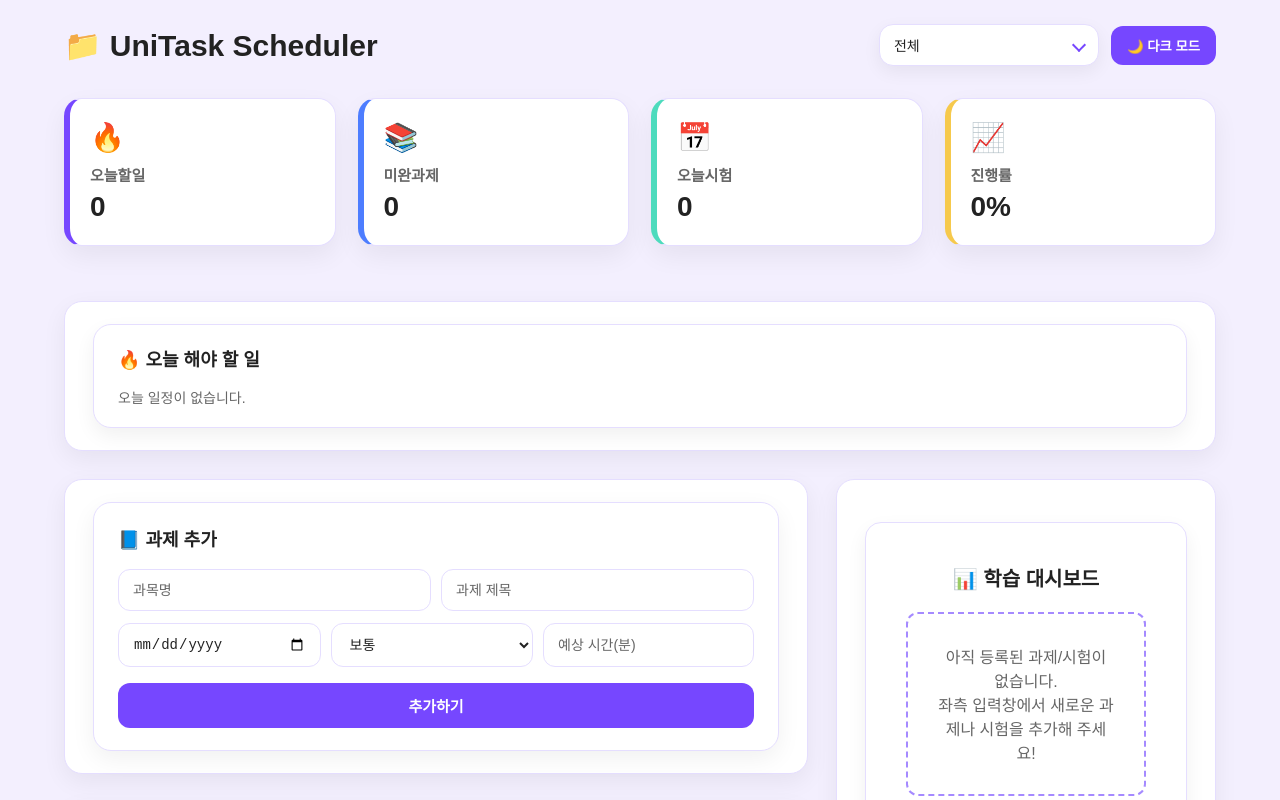
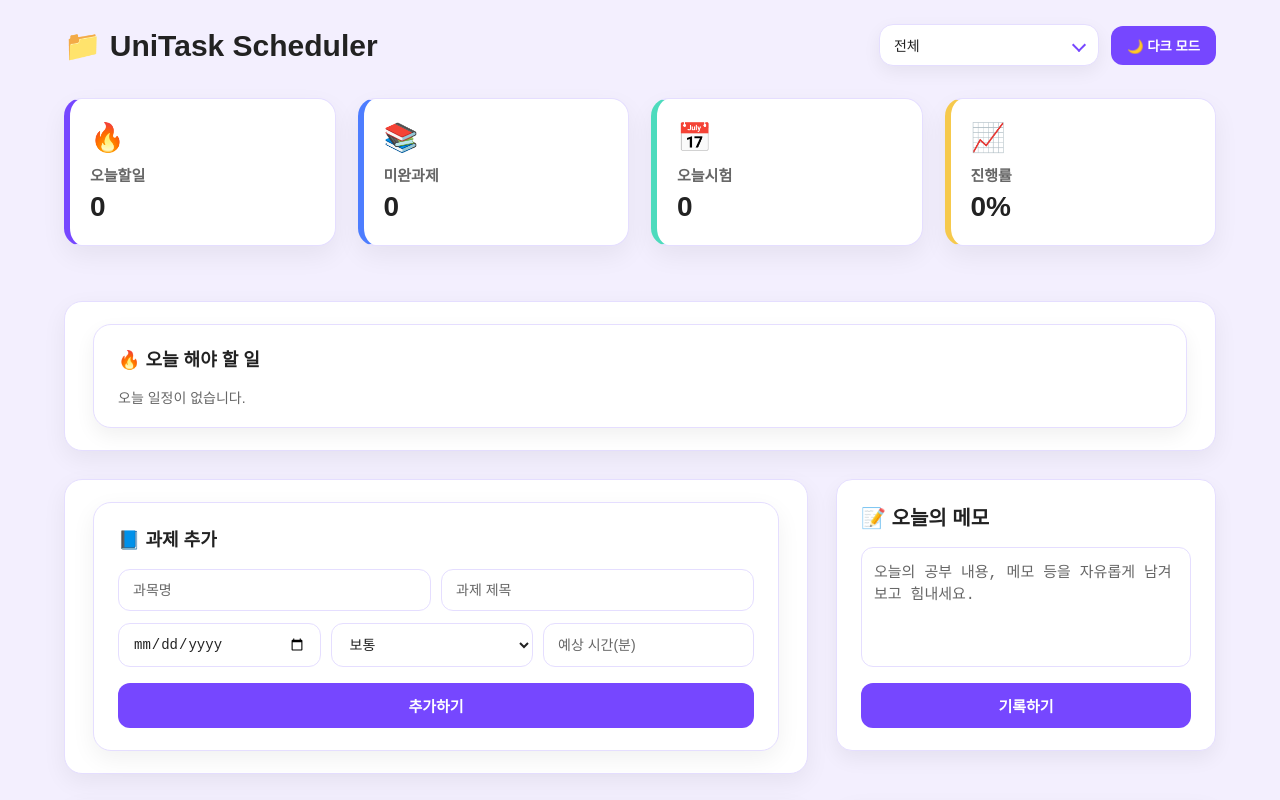
Before and after one commit to jeongsoyeon427/unitask-scheduler, a React (Vite) app: page / in a window 1280 px wide. Shown: the top 800 px of the page. Built offline with nearby package versions, Linux system fonts and the light colour scheme.

Commit message:
Add MemoBox

```diff
--- a/src/App.jsx
+++ b/src/App.jsx
@@ -9,8 +9,12 @@ import AssignmentInput from "./components/AssignmentInput";
 import AssignmentList from "./components/AssignmentList";
 import ExamInput from "./components/ExamInput";
 import ExamList from "./components/ExamList";
-import DashboardChart from "./components/DashboardChart";
+// DashboardChart 제거
+// import DashboardChart from "./components/DashboardChart";
 import CalendarView from "./components/CalendarView";
+
+// 새로 추가된 MemoBox
+import MemoBox from "./components/MemoBox";
 
 export default function App() {
   const [assignments, setAssignments] = useState([]);
@@ -105,11 +109,12 @@ export default function App() {
 
         {/* ------- 오른쪽 컬럼 ------- */}
         <div className="right-column">
-          <section className="section-card">
-            <DashboardChart assignments={assignments} exams={exams} />
-          </section>
+          {/* 🟣 DashboardChart 제거 */}
 
-          {/* ❗ CalendarView는 section-card로 감싸지 않는다 */}
+          {/* 📝 메모 박스 추가 */}
+          <MemoBox />
+
+          {/* 📅 캘린더 */}
           <CalendarView />
         </div>
       </div>
--- a/src/components/DashboardChart.css
+++ /dev/null
@@ -1,90 +0,0 @@
-/* ===============================
-   📊 DashboardChart 기본 카드
-================================ */
-
-.dc-card {
-  background: var(--card-bg);
-  padding: 24px;
-  border-radius: 16px;
-  border: 1px solid var(--border-color);
-  box-shadow: 0 8px 20px var(--shadow-color);
-  margin-top: 20px;
-  transition: background 0.25s, border-color 0.25s, box-shadow 0.25s;
-  width: 100%;
-}
-
-.dc-title {
-  font-size: 20px;
-  font-weight: 700;
-  margin-bottom: 20px;
-  color: var(--text-color);
-}
-
-/* ===============================
-   내부 차트 정렬
-================================ */
-
-.dc-charts {
-  display: flex;
-  gap: 30px;
-  justify-content: space-between;
-}
-
-.dc-chart-item {
-  width: 48%;
-  background: var(--card-glass);
-  padding: 20px;
-  border-radius: 12px;
-  border: 1px solid var(--border-color);
-  box-shadow: 0 4px 12px var(--shadow-color);
-}
-
-/* ===============================
-   빈 상태 UI
-================================ */
-
-.dc-card.empty {
-  text-align: center;
-  padding: 40px;
-}
-
-.empty-box {
-  margin-top: 20px;
-  padding: 30px;
-  border-radius: 12px;
-  background: var(--card-glass);
-  color: var(--accent-color);
-  font-weight: 500;
-  border: 2px dashed var(--accent-light);
-}
-
-/* ===============================
-   📱 모바일 완전 해결판
-   (모든 충돌 제거 + 시험 일정처럼 맞춤)
-================================ */
-
-@media (max-width: 768px) {
-
-  .dc-card {
-    width: 100% !important;
-    padding: 20px !important;
-  }
-
-  .dc-charts {
-    flex-direction: column !important;   /* 세로 정렬 */
-    gap: 18px !important;
-  }
-
-  .dc-chart-item {
-    width: 100% !important;              /* 폭 100% */
-    padding: 18px !important;
-  }
-
-  .dc-card.empty {
-    padding: 24px !important;
-  }
-
-  .empty-box {
-    padding: 22px !important;
-  }
-}
--- a/src/components/DashboardChart.jsx
+++ /dev/null
@@ -1,118 +0,0 @@
-import React from "react";
-import "./DashboardChart.css";
-
-import {
-  Chart as ChartJS,
-  ArcElement,
-  Tooltip,
-  Legend,
-  CategoryScale,
-  LinearScale,
-  BarElement
-} from "chart.js";
-
-import { Doughnut, Bar } from "react-chartjs-2";
-
-ChartJS.register(
-  ArcElement,
-  Tooltip,
-  Legend,
-  CategoryScale,
-  LinearScale,
-  BarElement
-);
-
-export default function DashboardChart({ assignments, exams }) {
-  /* ================================
-     📌 데이터 계산
-  ================================= */
-  const doneCount = assignments.filter((a) => a.done).length;
-  const notDoneCount = assignments.length - doneCount;
-
-  const hasExams = exams.length > 0;
-  const examLabels = hasExams ? exams.map((e) => e.subject) : ["시험 없음"];
-  const examCounts = hasExams ? exams.map(() => 1) : [0];
-
-  /* ================================
-     📌 도넛 차트
-  ================================= */
-  const doughnutData = {
-    labels: ["완료", "미완료"],
-    datasets: [
-      {
-        data: [doneCount, notDoneCount],
-        backgroundColor: ["#7c4dff", "#e0d4ff"],
-        borderWidth: 0
-      }
-    ]
-  };
-
-  /* ================================
-     📌 막대 차트
-  ================================= */
-  const barData = {
-    labels: examLabels,
-    datasets: [
-      {
-        label: "시험 수",
-        data: examCounts,
-        backgroundColor: "#7c4dff",
-        borderRadius: 6
-      }
-    ]
-  };
-
-  /* ================================
-     📌 빈 상태 안내 UI
-  ================================= */
-  if (assignments.length === 0 && exams.length === 0) {
-    return (
-      <div className="dc-card empty">
-        <h3 className="dc-title">📊 학습 대시보드</h3>
-
-        <div className="empty-box">
-          <p>아직 등록된 과제/시험이 없습니다.</p>
-          <p>좌측 입력창에서 새로운 과제나 시험을 추가해 주세요!</p>
-        </div>
-      </div>
-    );
-  }
-
-  /* ================================
-     📌 정상 UI
-  ================================= */
-  return (
-    <div className="dc-card">
-      <h3 className="dc-title">📊 학습 대시보드</h3>
-
-      <div className="dc-charts">
-        {/* 진행률 */}
-        <div className="dc-chart-item">
-          <h4>진행률</h4>
-          <Doughnut
-            data={doughnutData}
-            options={{
-              plugins: { legend: { display: false } },
-              maintainAspectRatio: false
-            }}
-          />
-        </div>
-
-        {/* 시험 수 그래프 */}
-        <div className="dc-chart-item">
-          <h4>시험 수</h4>
-          <Bar
-            data={barData}
-            options={{
-              plugins: { legend: { display: false } },
-              maintainAspectRatio: false,
-              scales: {
-                y: { beginAtZero: true, ticks: { stepSize: 1 } }
-              }
-            }}
-          />
-        </div>
-      </div>
-    </div>
-  );
-}
--- /dev/null
+++ b/src/components/MemoBox.css
@@ -0,0 +1,56 @@
+.memo-card {
+  background: var(--card-bg);
+  border: 1px solid var(--border-color);
+  border-radius: 16px;
+  padding: 22px 24px;
+  box-shadow: 0 8px 20px var(--shadow-color);
+  margin-bottom: 24px;
+  transition: 0.25s;
+}
+
+.memo-title {
+  font-size: 20px;
+  font-weight: 700;
+  color: var(--text-color);
+  margin-bottom: 16px;
+}
+
+.memo-textarea {
+  width: 100%;
+  height: 120px;
+  padding: 12px;
+  border-radius: 12px;
+  border: 1px solid var(--border-color);
+  background: var(--card-bg);
+  color: var(--text-color);
+  resize: none;
+  font-size: 15px;
+  margin-bottom: 12px;
+}
+
+.memo-textarea::placeholder {
+  color: var(--subtext-color);
+}
+
+.memo-save-btn {
+  width: 100%;
+  padding: 12px;
+  border-radius: 12px;
+  border: none;
+  background: var(--accent-color);
+  color: white;
+  font-weight: 600;
+  font-size: 15px;
+  cursor: pointer;
+}
+
+.memo-save-btn:hover {
+  background: var(--accent-light);
+}
+
+/* 📱 모바일에서는 메모 박스 숨기기 */
+@media (max-width: 768px) {
+  .memo-card {
+    display: none !important;
+  }
+}
--- /dev/null
+++ b/src/components/MemoBox.jsx
@@ -0,0 +1,34 @@
+import { useState, useEffect } from "react";
+import "./MemoBox.css";
+
+export default function MemoBox() {
+  const [memo, setMemo] = useState("");
+
+  // 저장된 메모 불러오기
+  useEffect(() => {
+    const saved = localStorage.getItem("dailyMemo");
+    if (saved) setMemo(saved);
+  }, []);
+
+  // 메모 저장
+  const saveMemo = () => {
+    localStorage.setItem("dailyMemo", memo);
+  };
+
+  return (
+    <div className="memo-card">
+      <h3 className="memo-title">📝 오늘의 메모</h3>
+
+      <textarea
+        className="memo-textarea"
+        value={memo}
+        onChange={(e) => setMemo(e.target.value)}
+        placeholder="오늘의 공부 내용, 메모 등을 자유롭게 남겨보고 힘내세요."
+      />
+
+      <button className="memo-save-btn" onClick={saveMemo}>
+        기록하기
+      </button>
+    </div>
+  );
+}
```
